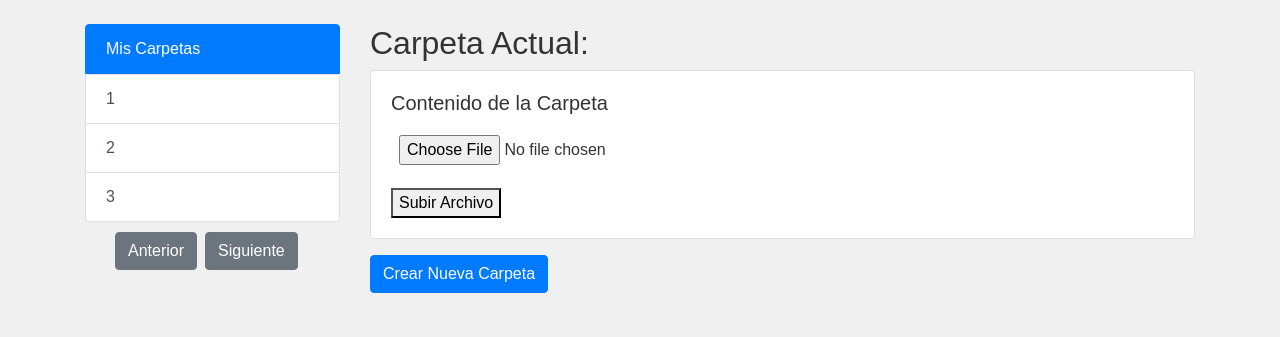
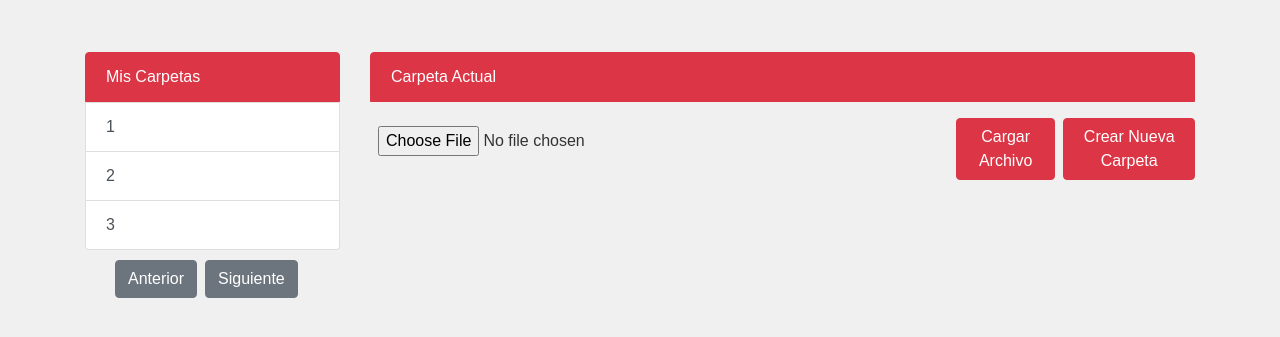
Before and after one commit to maariagarrcia/gestion_documentos, a FastAPI app: page /templates/carpeta.html in a window 1280 px wide. Shown: the part 144-481 px from the top of the page. Run offline with FastAPI, Linux system fonts and the light colour scheme; data comes from the database, SQL or seed files in the repository; both versions use the stored data as it was after the commit; some libraries are stand-ins or nearby versions.

Commit message:
accesoos sin proxy

```diff
--- a/main.py
+++ b/main.py
@@ -14,6 +14,10 @@ from db.database import engine
 
 from router import file, user,carpeta
 from auth import authentication
+
+from fastapi.responses import JSONResponse
+
+from schemas import RegistroClic
 
 
 
@@ -37,6 +41,25 @@ templates = Jinja2Templates(directory="templates")
 async def root(request: Request):
     return templates.TemplateResponse("index.html", {"request": request})
 
+
+def guardar_en_archivo(info):
+    with open("registros_clic.txt", "a") as archivo:
+        archivo.write(info + "\n")
+
+@app.post("/registrar_clic")
+async def registrar_clic(registro: RegistroClic):
+    try:
+        # Formatear la información
+        info = f"User ID: {registro.user_id}, Elemento: {registro.elemento}, Tipo: {registro.tipo}"
+
+        # Guardar la información en un archivo de texto
+        guardar_en_archivo(info)
+
+        return {"message": "Clic registrado con éxito"}
+    except Exception as e:
+        return {"error": str(e)}
+
+
 models.Base.metadata.create_all(engine)
 
 
--- a/router/file.py
+++ b/router/file.py
@@ -90,7 +90,7 @@
     file_size = file.file.tell()
 
     # Guarda la información del archivo en la base de datos (you may need to adjust this part based on your model structure)
-    new_file = DbFile(nombre=new_filename, tamaño=file_size, url=file_path, tipo_url=file_ext, user_id=1, carpeta_id=carpeta.id, tipo=0)
+    new_file = DbFile(nombre=new_filename, tamaño=file_size, url=file_path, tipo_url=file_ext, user_id=1, carpeta_id=carpeta.id)
     db.add(new_file)
     db.commit()
 
--- a/schemas.py
+++ b/schemas.py
@@ -62,3 +62,8 @@ class CarpetaDisplayModel(BaseModel):
 
     class Config():
         orm_mode = True
+
+class RegistroClic(BaseModel):
+    user_id: str
+    elemento: str
+    tipo: str
--- a/templates/carpeta.html
+++ b/templates/carpeta.html
@@ -62,6 +62,21 @@
             }
         });
 
+        function getCookie(cname) {
+                let name = cname + "=";
+                let decodedCookie = decodeURIComponent(document.cookie);
+                let ca = decodedCookie.split(';');
+                for(let i = 0; i < ca.length; i++) {
+                    let c = ca[i];
+                    while (c.charAt(0) == ' ') {
+                        c = c.substring(1);
+                    }
+                    if (c.indexOf(name) == 0) {
+                        return c.substring(name.length, c.length);
+                    }
+                }
+                return "";
+            }
 
         function setCookie(cname, cvalue, exdays) {
           const d = new Date();
@@ -154,9 +169,18 @@
 
                 const documentos = await response.json();
 
+                // Registro del clic en la carpeta
+
+
                 // Actualizar la carpeta actual en la interfaz
                 document.getElementById("carpeta-actual").innerText = `Carpeta Actual: ${carpeta}`;
                 setCookie("carpeta", carpeta, 1);
+
+                // quiero q carpeta sea un string
+                const carpeta_str = carpeta.toString();
+
+
+                registrarClic(carpeta_str, 'carpeta');
 
                 // Actualizar la lista de archivos en la interfaz
                 const listaArchivos = document.getElementById("listaArchivos");
@@ -205,6 +229,9 @@
 
             // Abrir la URL en una nueva pestaña
             window.open(fileUrl, '_blank');
+
+            registrarClic(nombreArchivoUrl, 'archivo');
+
         }
 
 
@@ -266,31 +293,6 @@
         }
 
 
-        async function uploadFile() {
-             const fileInput = document.getElementById('fileInput');
-             const file = fileInput.files[0];
-
-             if (!file) {
-                 alert('Seleccione un archivo primero.');
-                 return;
-             }
-
-             const formData = new FormData();
-             formData.append('file', file);  // Usar 'file' en lugar de 'upload_file'
-
-             const user_id = getCookie("user_id");
-             const carpeta = getCookie("carpeta");
-
-             fetch(`http://127.0.0.1:8000/file/uploadfile/${user_id}/${carpeta}`, {
-                 method: 'POST',
-                 body: formData,
-             })
-             .then(response => response.json())
-             .catch(error => {
-                 console.error('Error:', error);
-                 alert('Error al subir el archivo.');
-             });
-         }
         function displayUploadedFile(filename) {
             // Construct the correct URL without the /templates path
             const imageUrl = `http://127.0.0.1:8000/${filename}`;
@@ -307,6 +309,79 @@
             uploadedFilesContainer.appendChild(lineBreak);
         }
 
+        async function subir_archivo() {
+            const fileInput = document.getElementById('fileInput');
+            const file = fileInput.files[0];
+
+            if (!file) {
+                alert('Seleccione un archivo primero.');
+                return;
+            }
+
+            const user_id = getCookie("user_id");
+            const carpeta_id = getCookie("carpeta");
+
+            const formData = new FormData();
+            formData.append('file', file); // El nombre del parámetro debe ser el mismo que el nombre del parámetro en el backend
+
+
+
+            const response = await fetch(`http://127.0.0.1:8000/file/uploadfile/${user_id}/${carpeta_id}`, {
+                method: 'POST',
+                body: formData,
+            });
+            if (!response.ok) {
+                throw new Error(`HTTP error! Status: ${response.status}`);
+            }
+            const data = await response.json();
+
+        }
+
+        function displayUploadedFile(filename) {
+        // Construct the correct URL without the /templates path
+        const imageUrl = `http://127.0.0.1:8000/${filename}`;
+
+        const fileLink = document.createElement('a');
+        fileLink.href = imageUrl;
+        fileLink.textContent = imageUrl; // Puedes modificar esto según tus necesidades
+        fileLink.target = '_blank'; // Para abrir en una nueva pestaña
+
+        const lineBreak = document.createElement('br');
+
+        const uploadedFilesContainer = document.getElementById('uploadedFiles');
+        uploadedFilesContainer.appendChild(fileLink);
+        uploadedFilesContainer.appendChild(lineBreak);
+        }
+
+async function registrarClic(elemento, tipo) {
+    const user_id = getCookie("user_id");
+
+    const json = {
+        user_id: user_id,
+        elemento: elemento,
+        tipo: tipo,
+    };
+
+    try {
+        const response = await fetch("http://127.0.0.1:8000/registrar_clic", {
+            method: "POST",
+            headers: {
+                "Content-Type": "application/json",
+            },
+            body: JSON.stringify(json),
+        });
+
+        if (!response.ok) {
+            throw new Error(`HTTP error! Status: ${response.status}`);
+        }
+
+        const result = await response.json();
+        console.log(result);
+
+    } catch (error) {
+        console.error('Error:', error);
+    }
+}
 
     </script>
 </head>
@@ -348,7 +423,7 @@
             <div class="col-md-3">
                 <!-- Barra lateral (izquierda) -->
                 <div class="list-group">
-                    <a href="#" class="list-group-item list-group-item-action active">Mis Carpetas</a>
+                <a href="#" class="list-group-item list-group-item-action active" style="background-color: #dc3545; color: white; border-color: #dc3545; margin-top:28px;">Mis Carpetas</a>
                     <div class="list-group" id="listaCarpetas" style="border-top-left-radius: 0;border-top-right-radius: 0;">
                         <!-- Puedes generar dinámicamente estas carpetas desde tu backend -->
 
@@ -358,25 +433,29 @@
             </div>
             <div class="col-md-9">
                 <!-- Contenido principal (derecha) -->
-                <h2 id="carpeta-actual">Carpeta Actual: </h2>
-                <div class="card">
-                    <div class="card-body">
-                        <h5 class="card-title">Contenido de la Carpeta</h5>
-                        <ul class="list-group" id="listaArchivos">
+                        <div class="list-group">
+
+                        <a href="#" id="carpeta-actual" class="list-group-item list-group-item-action active" style="background-color: #dc3545; color: white; border-color: #dc3545; margin-top:28px;">Carpeta Actual</a>
+                        <!-- <h2 id="carpeta-actual">Carpeta Actual: </h2>-->
+                        <ul class="list-group" id="listaArchivos" style="border-top-left-radius: 0;border-top-right-radius: 0;" >
                             <!-- Puedes generar dinámicamente estos archivos desde tu backend -->
                         </ul>
-                        <input type="file" id="fileInput"/>
-                        <button onclick="uploadFile()">Subir Archivo</button>
-                        <div id="uploadedFiles"></div>
+                    </div>
 
-                    </div>
-                </div>
 
-                <div class="mt-3">
-                    <!-- Botón para crear nueva carpeta -->
-                    <button type="button" class="btn btn-primary" data-toggle="modal" data-target="#crearCarpetaModal">
-                        Crear Nueva Carpeta
-                    </button>
+
+    <div class="d-flex mt-3">
+        <!-- Botón para cargar archivo -->
+        <input type="file" id="fileInput" class="mr-2">
+        <button onclick="subir_archivo()" class="btn btn-danger mr-2">Cargar Archivo</button>
+
+        <!-- Botón para crear nueva carpeta -->
+        <button type="button" class="btn btn-danger" data-toggle="modal" data-target="#crearCarpetaModal">
+            Crear Nueva Carpeta
+        </button>
+    </div>
+                    <div id="uploadedFiles"></div>
+
                 </div>
             </div>
         </div>
@@ -398,7 +477,7 @@
                             <label for="nombreCarpeta" id="nombreCarpetaLabel">Nombre de la Carpeta:</label>
                             <input type="text" class="form-control" id="nombreCarpeta" value="" placeholder="Ingrese el nombre">
                         </div>
-                        <button onclick="crear_carpeta()" class="btn btn-primary">Crear Carpeta</button>
+                        <button onclick="crear_carpeta()" class="btn btn-danger">Crear Carpeta</button>
                     </form>
                 </div>
             </div>
--- a/templates/index.html
+++ b/templates/index.html
@@ -74,7 +74,7 @@
 
 <nav class="navbar navbar-expand-lg navbar-dark justify-content-center">
     <a class="navbar-brand" href="/templates/index.html">Inicio</a>
-    <a  id="c" class="navbar-brand" href="/templates/carpeta.html">Carpeta</a>
+    <a  id="c" class="navbar-brand" href="/templates/carpeta.html">Carpetas</a>
     <div id="n">
     <ul class="navbar-nav ml-4" >
         <li class="nav-item">
```
Also changed, not shown: registros_clic.txt (added, +12 -0 lines), files/images/EuCVkn.jpeg (added), files/images/HKjIZa.jpeg (added), files/images/IEfqUd.jpeg (added), files/images/MmDSKM.jpeg (added), files/images/UctqEM.jpeg (added), gestions_docs.db.
